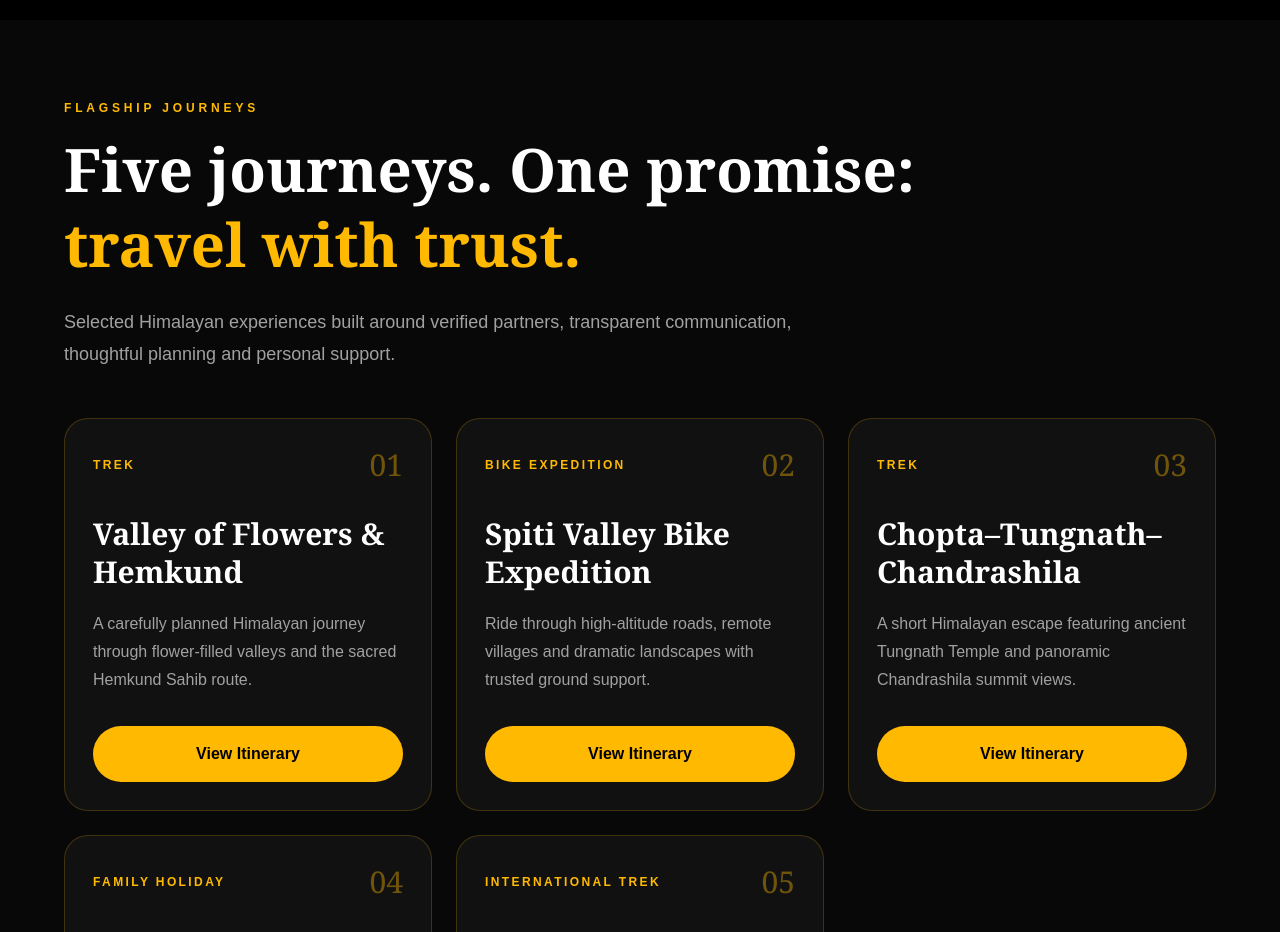
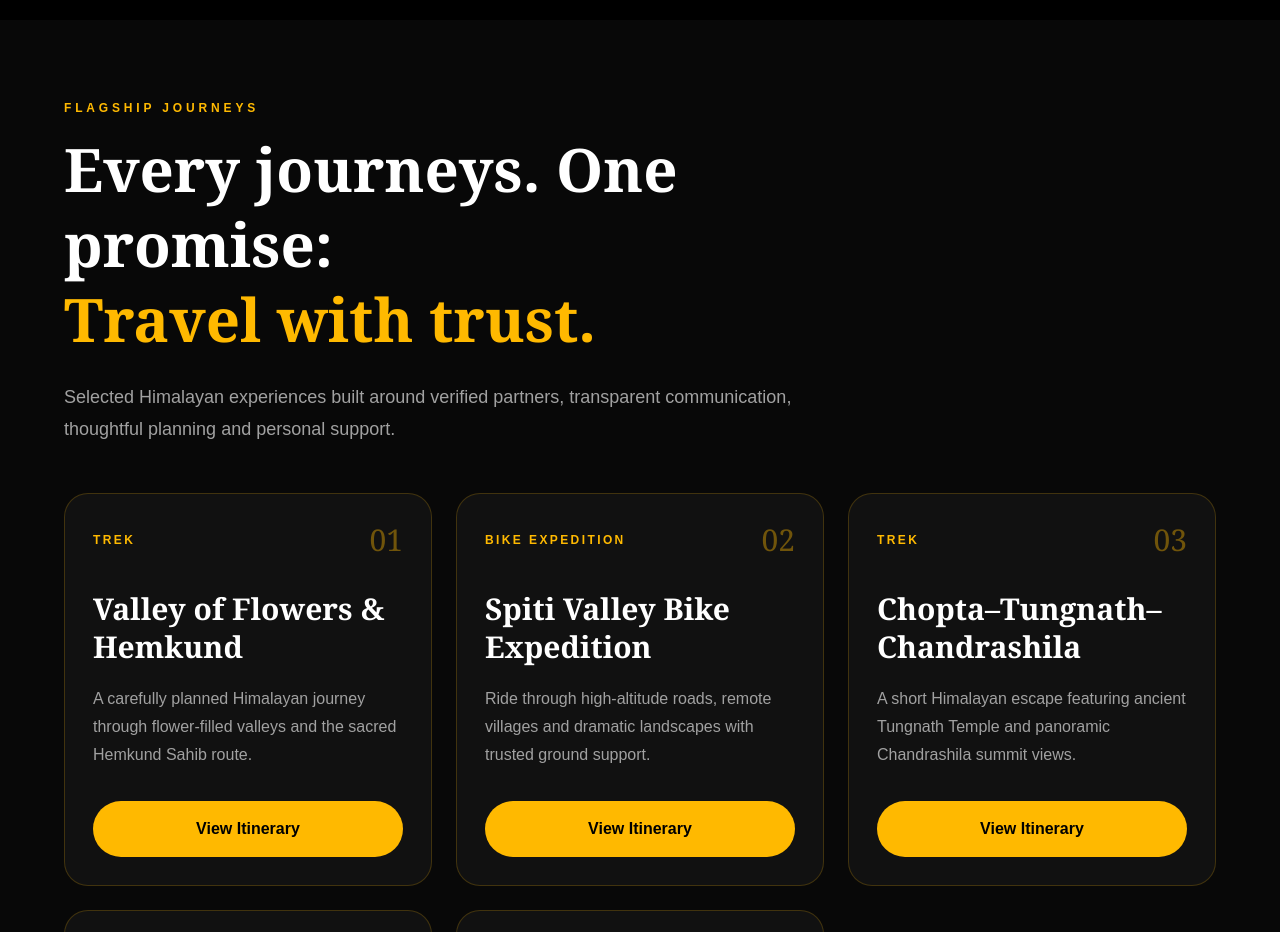
Before and after one commit to tripmosaic-hq/trip-mosaic, a Next.js app in the folder web/: page / in a window 1280 px wide. Shown: the part 960-1892 px from the top of the page. Built offline with nearby package versions, Linux system fonts and the light colour scheme.

Commit message:
Update flagship journeys heading

```diff
--- a/web/components/Features.tsx
+++ b/web/components/Features.tsx
@@ -49,9 +49,9 @@ export default function Features() {
         </p>
 
         <h2 className="mt-4 max-w-4xl font-serif text-4xl font-semibold leading-tight md:text-6xl">
-          Five journeys. One promise:
+          Every journeys. One promise:
           <span className="block text-amber-400">
-            travel with trust.
+            Travel with trust.
           </span>
         </h2>
 
```
